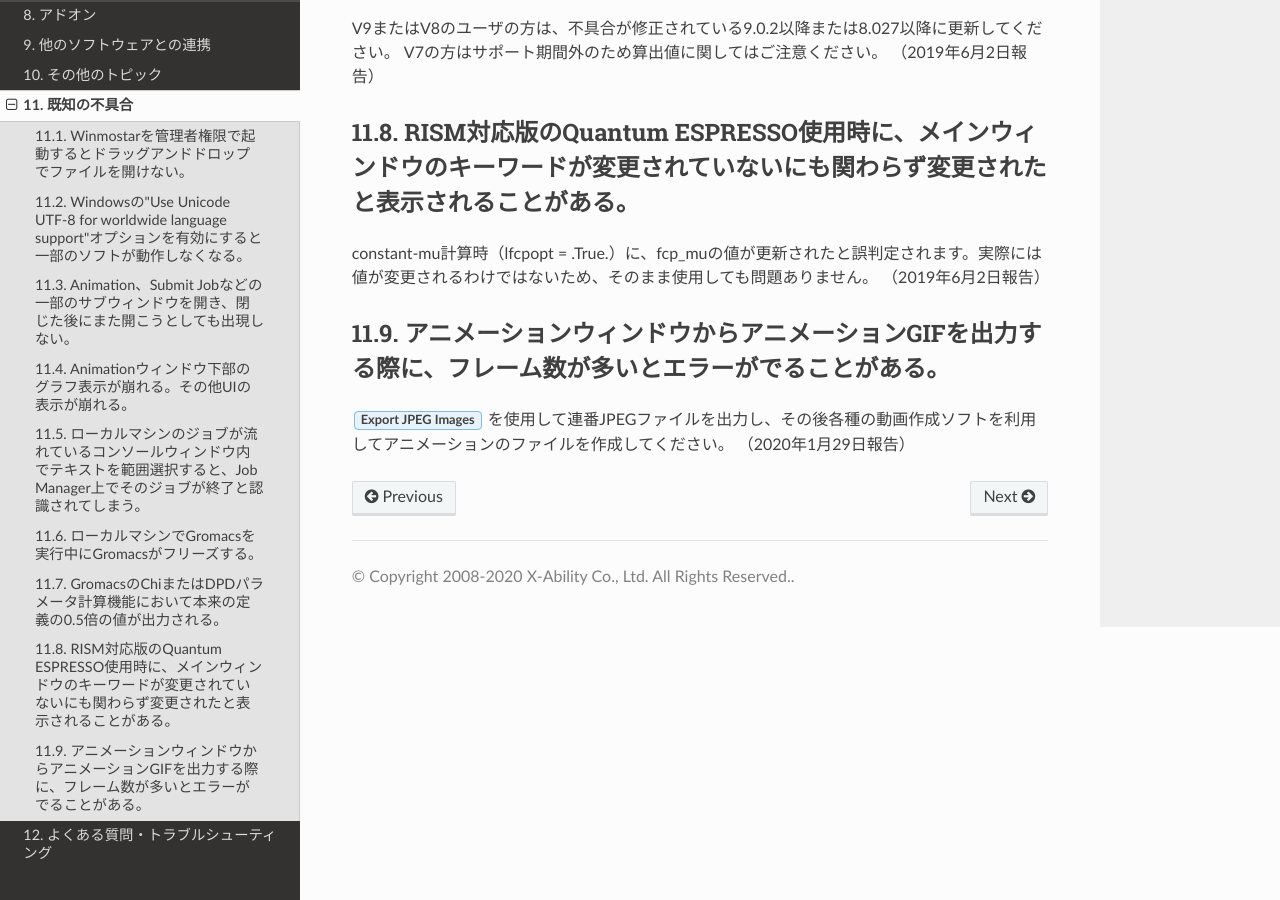
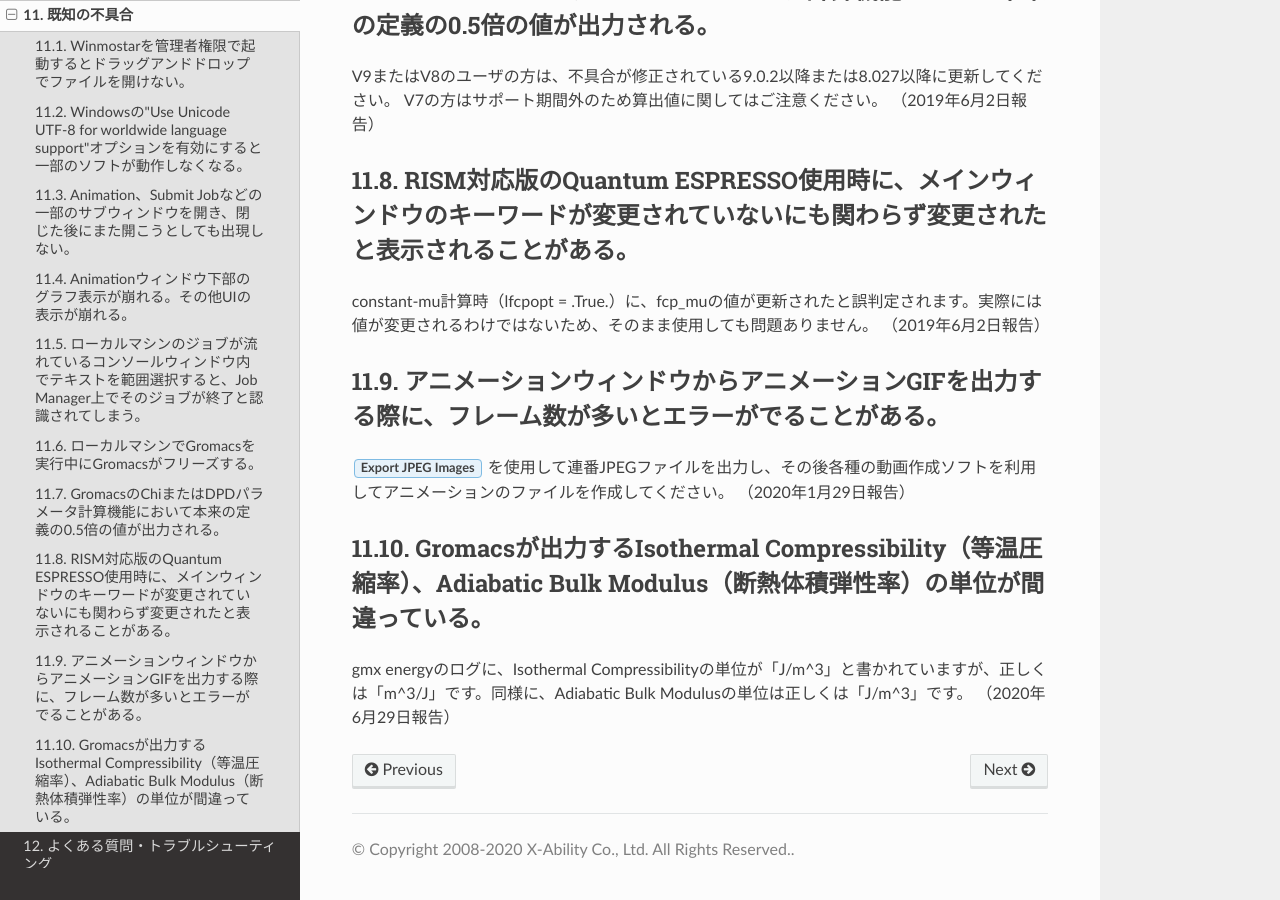
Before and after one commit to X-Ability/winmostar_doc, a Sphinx documentation site: the page built from source/knownissues/knownissues.rst, in a window 1280 px wide and 900 px high, scrolled down 2055 px. Built offline with Sphinx 7.4.7 and the Read the Docs theme 2.0.0, drawn with Linux system fonts in a browser that asks for light colours; formulas are drawn with MathJax 3; some of the changed text lies outside the part shown.

Commit message:
既知の不具合追記

```diff
--- a/source/knownissues/knownissues.rst
+++ b/source/knownissues/knownissues.rst
@@ -62,3 +62,9 @@
 
 :guilabel:`Export JPEG Images` を使用して連番JPEGファイルを出力し、その後各種の動画作成ソフトを利用してアニメーションのファイルを作成してください。
 （2020年1月29日報告）
+
+Gromacsが出力するIsothermal Compressibility（等温圧縮率）、Adiabatic Bulk Modulus（断熱体積弾性率）の単位が間違っている。
+^^^^^^^^^^^^^^^^^^^^^^^^^^^^^^^^^^^^^^^^^^^^^^^^^^^^^^^^^^^^^^^^^^^^^^^^^^^^^^^^^^^^^^^^^^^^^^^^^^^^^^^^^^^^^^^^^^^^^^^^^^^^^^^^^^^^^
+
+gmx energyのログに、Isothermal Compressibilityの単位が「J/m^3」と書かれていますが、正しくは「m^3/J」です。同様に、Adiabatic Bulk Modulusの単位は正しくは「J/m^3」です。
+（2020年6月29日報告）
```
